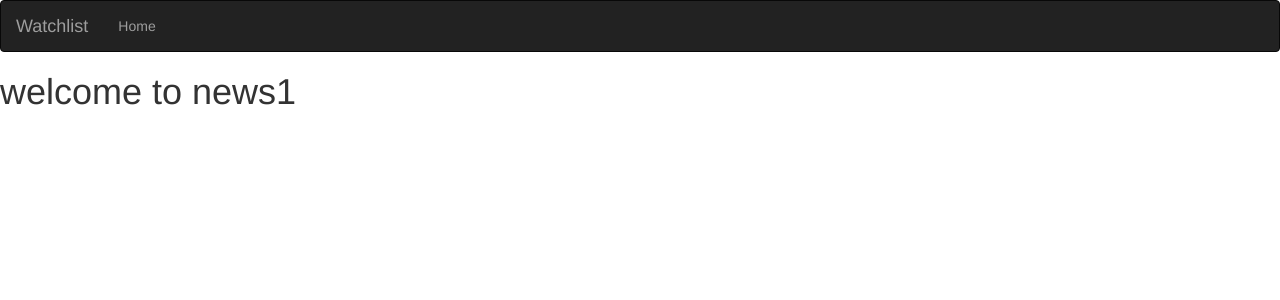
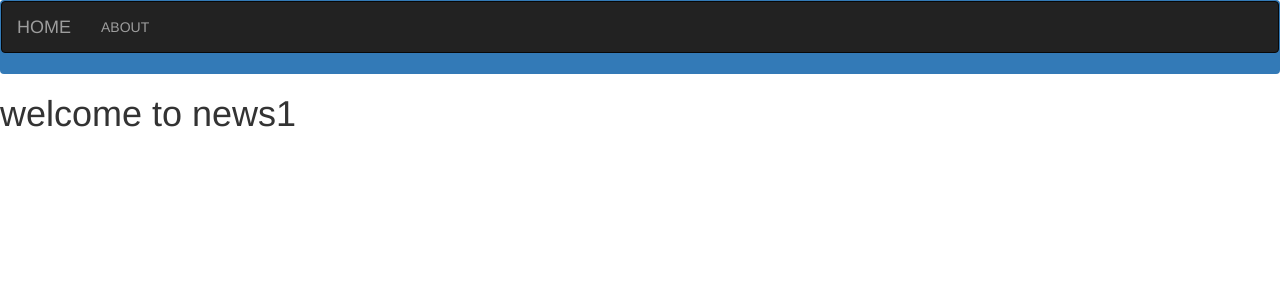
Before and after one commit to naiyoma/news, a Flask app: page /news/1 in a window 1280 px wide. Shown: the top 300 px of the page. Run offline with Flask 2, Linux system fonts and the light colour scheme; some libraries are stand-ins or nearby versions.

Commit message:
inline styling

```diff
--- /dev/null
+++ b/app/static/css/index.css
@@ -0,0 +1,3 @@
+.row{
+    background-color: blue;
+}
--- a/app/statics/css/index.css
+++ /dev/null
@@ -1,3 +0,0 @@
-.row{
-    background-color: bisque;
-}
--- a/app/templates/base.html
+++ b/app/templates/base.html
@@ -1,19 +1,4 @@
-<!-- <!DOCTYPE html>
-<html>
-    <head>
-        <meta charset="utf-8">
-        {% if title %}
-        <title> {{ title }}</title>
-        {% else %}
-        <title> Welcome to the best Movie Review website </title>
-        {% endif %}
-    </head>
-    <body>
 
-
-
-    </body>
-</html> -->
 
 {% extends 'bootstrap/base.html'%}
 {% block navbar %}
@@ -22,3 +7,8 @@
 {% block content %}
 
 {% endblock%}
+{% block styles%}
+  {{ super() }}
+  <link rel="stylesheet" href="{{url_for('static',filename='css/index.css')}}">
+
+{% endblock %}
--- a/app/templates/navbar.html
+++ b/app/templates/navbar.html
@@ -1,3 +1,4 @@
+<nav class="navbar navbar-dark bg-primary">
 <div class="navbar navbar-inverse" role="navigation">
     <div class="container-fluid">
         <div class="navbar-header">
@@ -7,12 +8,13 @@
               <span class="icon-bar"></span>
               <span class="icon-bar"></span>
             </button>
-            <a class="navbar-brand" href="/"> Watchlist </a>
+            <a class="navbar-brand" href="/"> HOME </a>
         </div>
         <div class="navbar-collapse collapse">
             <ul class="nav navbar-nav">
-                <li><a href="/">Home</a></li>
+                <li><a href="/">ABOUT</a></li>
         </div>
 
     </div>
 </div>
+</nav>
```
Also changed, not shown: app/templates/index.html (+8 -8 lines).
